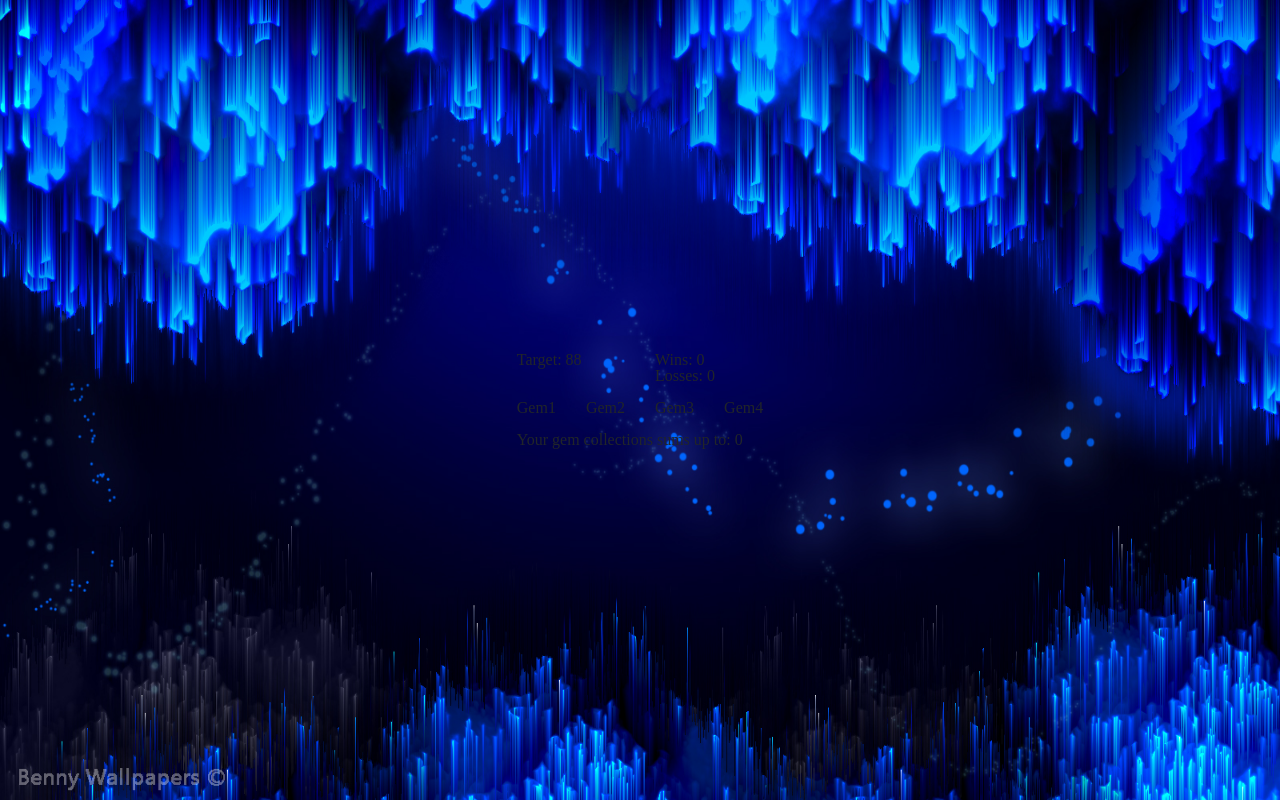
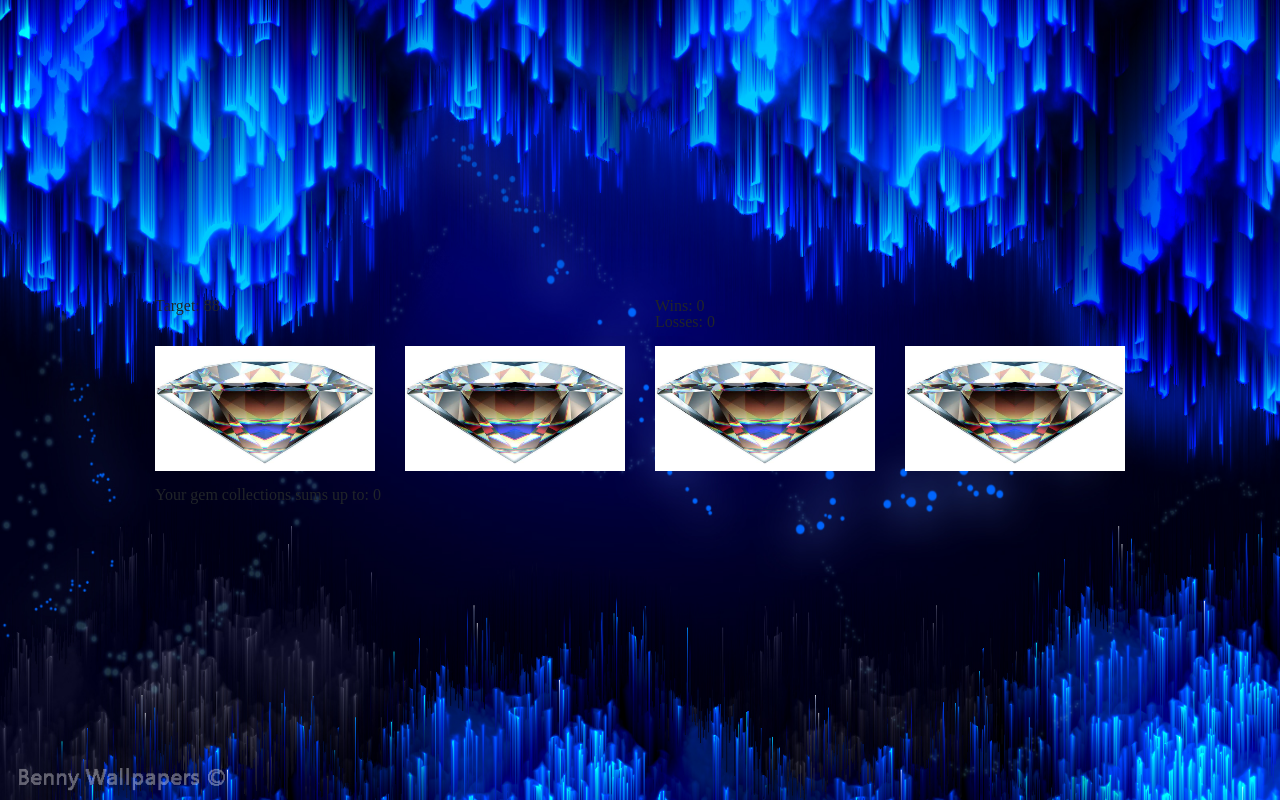
Before and after one commit to kqarlos/CrystalCollector, a plain HTML site: page index.html in a window 1280 px wide. Shown: the part 1600-2400 px from the top of the page. Drawn offline with nearby package versions, Linux system fonts and the light colour scheme.

Commit message:
Adds images to the gem labels

```diff
--- a/assets/css/style.css
+++ b/assets/css/style.css
@@ -32,3 +32,8 @@ html {
 #instructions-text, #game-content {
     background-color: rgba(50, 155, 168, 0.5);
 }
+
+#gems img  {
+    height: 125px;
+    width: 250px;
+}
--- a/index.html
+++ b/index.html
@@ -66,10 +66,10 @@
                     </div>
                 </div>
                 <div id="gems" class="row py-2">
-                    <div id="gem1" class="col-3">Gem1</div>
-                    <div id="gem2" class="col-3">Gem2</div>
-                    <div id="gem3" class="col-3">Gem3</div>
-                    <div id="gem4" class="col-3">Gem4</div>
+                    <img id="gem1" class="col-3" src="assets/images/gem1.jpg" />
+                    <img id="gem2" class="col-3" src="assets/images/gem1.jpg" />
+                    <img id="gem3" class="col-3" src="assets/images/gem1.jpg" />
+                    <img id="gem4" class="col-3" src="assets/images/gem1.jpg" />
                 </div>
                 <div class="row py-2">
                     <div class="col-12">Your gem collections sums up to: <span id="score"></span></div>
```
